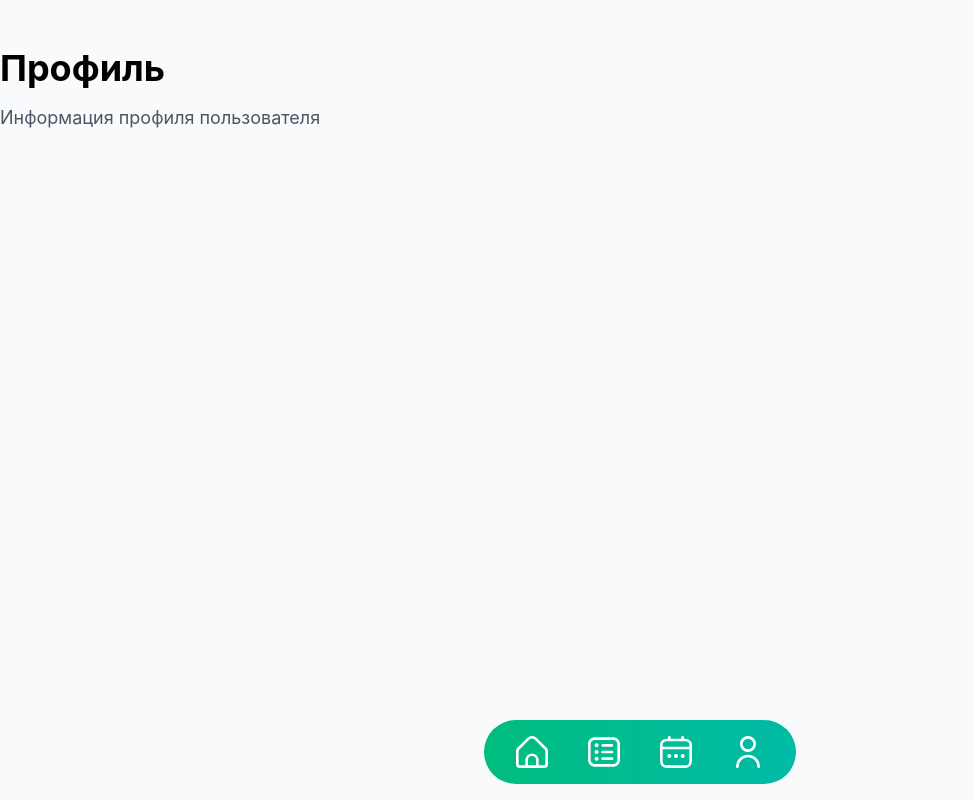
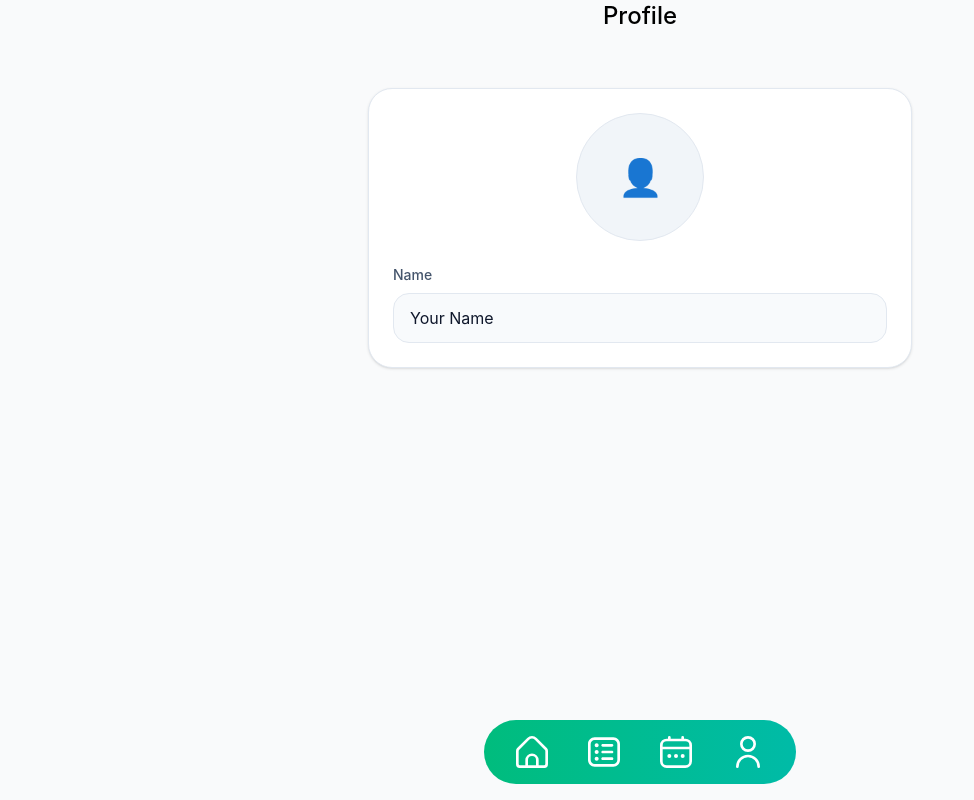
Before and after one commit to enokent1/Evolvy, a Vue app: page /profile in a window 1280 px wide. Shown: the whole page, without its empty margins (0-974 px from the left). Built offline with nearby package versions, Linux system fonts and the light colour scheme.

Commit message:
feat: add basic profile page content

```diff
--- a/src/pages/profile/ProfilePage.vue
+++ b/src/pages/profile/ProfilePage.vue
@@ -1,14 +1,35 @@
 <template>
-  <div class="py-12">
-    <h1 class="text-4xl font-bold mb-4">Профиль</h1>
-    <p class="text-lg text-gray-600">Информация профиля пользователя</p>
+  <h1 class="mb-6 text-center text-2xl font-medium">Profile</h1>
+  <div class="profile-page mx-auto max-w-xl px-4 py-8">
+    <div
+      class="rounded-3xl border border-slate-200 bg-white p-6 shadow-sm"
+    >
+      <div class="mb-6 flex flex-col items-center gap-4">
+        <div
+          class="flex h-32 w-32 items-center justify-center rounded-full border border-slate-200 bg-slate-100"
+        >
+          <span class="text-4xl text-slate-400">👤</span>
+        </div>
+      </div>
+      <div class="profile-field flex flex-col gap-2">
+        <label class="text-sm font-medium text-slate-600" for="profile-name"
+          >Name</label
+        >
+        <input
+          id="profile-name"
+          v-model="profileName"
+          type="text"
+          class="rounded-2xl border border-slate-200 bg-slate-50 px-4 py-3 text-base text-slate-900 transition outline-none focus:border-blue-400 focus:ring-2 focus:ring-blue-100"
+          placeholder="Enter your name"
+        />
+      </div>
+    </div>
   </div>
 </template>
 
-<script setup>
+<script setup lang="ts">
+import { ref } from "vue";
 
+const profileName = ref("Your Name");
+const profilePhoto = ref<string | null>(null);
 </script>
-
-<style lang="scss" scoped>
-
-</style>
```
